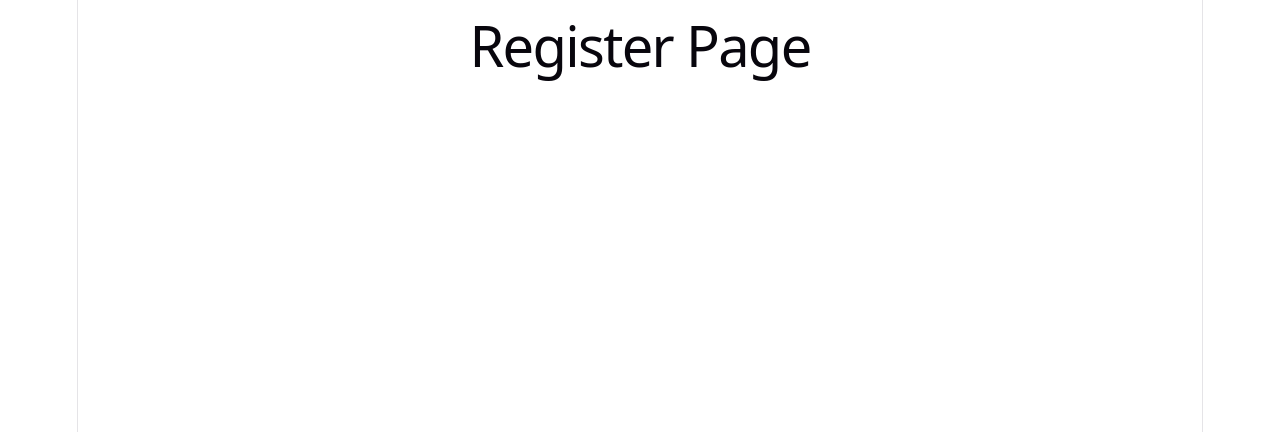
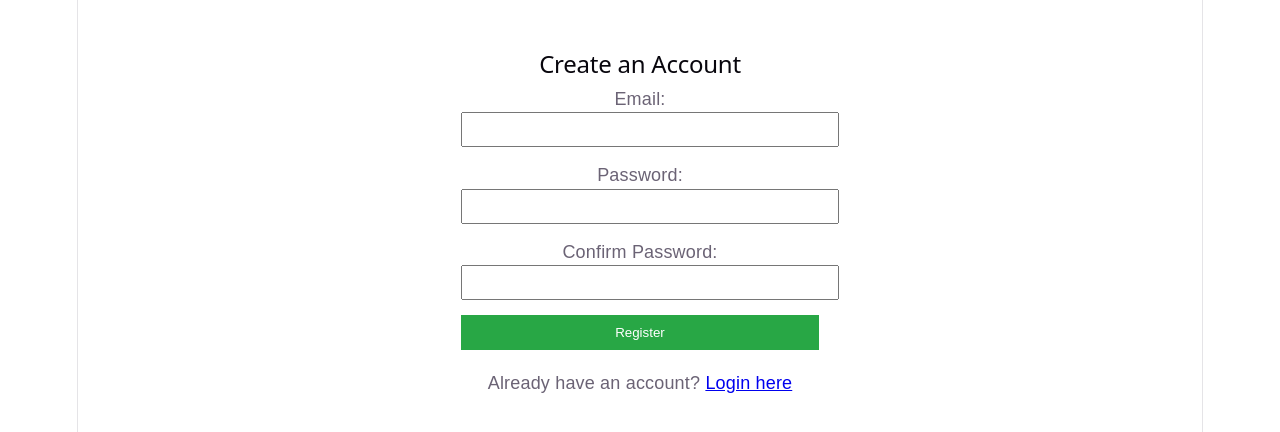
Before and after one commit to MazStefan/SB-Tracker, a React app in the folder frontend/: page /register in a window 1280 px wide. Shown: the top 432 px of the page. Built offline with nearby package versions, Linux system fonts and the light colour scheme; the HTML template or start-up script is replaced by a standard one.

Commit message:
Change register page from placeholder to real page

```diff
--- a/frontend/src/pages/Register.jsx
+++ b/frontend/src/pages/Register.jsx
@@ -1,3 +1,71 @@
+import { useState } from 'react';
+import { useNavigate, Link } from 'react-router-dom';
+import { authService } from '../services/authService';
+
 export default function Register() {
-    return <h1>Register Page</h1>;
+    const [email, setEmail] = useState('');
+    const [password, setPassword] = useState('');
+    const [confirmPassword, setConfirmPassword] = useState('');
+    const [error, setError] = useState('');
+    const [message, setMessage] = useState('');
+
+    const navigate = useNavigate();
+
+    const handleSubmit = async (e) => {
+        e.preventDefault();
+        setError('');
+        setMessage('');
+
+        if (password !== confirmPassword) {
+            setError("Passwords do not match!");
+            return;
+        }
+
+        try {
+            await authService.register({ email, password });
+            setMessage('Registration successful! Redirecting to login...');
+
+            setTimeout(() => {
+                navigate('/login');
+            }, 2000);
+
+        } catch (err) {
+            setError('Failed to register. That email might already be in use.');
+            console.error('Registration error:', err);
+        }
+    };
+
+    return (
+        <div style={{ maxWidth: '400px', margin: '50px auto', fontFamily: 'sans-serif' }}>
+            <h2>Create an Account</h2>
+
+            {error && <p style={{ color: 'red' }}>{error}</p>}
+            {message && <p style={{ color: 'green' }}>{message}</p>}
+
+            <form onSubmit={handleSubmit} style={{ display: 'flex', flexDirection: 'column', gap: '15px' }}>
+                <div>
+                    <label>Email: </label>
+                    <input type="email" value={email} onChange={(e) => setEmail(e.target.value)} required style={{ width: '100%', padding: '8px' }} />
+                </div>
+
+                <div>
+                    <label>Password: </label>
+                    <input type="password" value={password} onChange={(e) => setPassword(e.target.value)} required style={{ width: '100%', padding: '8px' }} />
+                </div>
+
+                <div>
+                    <label>Confirm Password: </label>
+                    <input type="password" value={confirmPassword} onChange={(e) => setConfirmPassword(e.target.value)} required style={{ width: '100%', padding: '8px' }} />
+                </div>
+
+                <button type="submit" style={{ padding: '10px', backgroundColor: '#28a745', color: 'white', border: 'none', cursor: 'pointer' }}>
+                    Register
+                </button>
+            </form>
+
+            <p style={{ marginTop: '20px' }}>
+                Already have an account? <Link to="/login">Login here</Link>
+            </p>
+        </div>
+    );
 }
```
